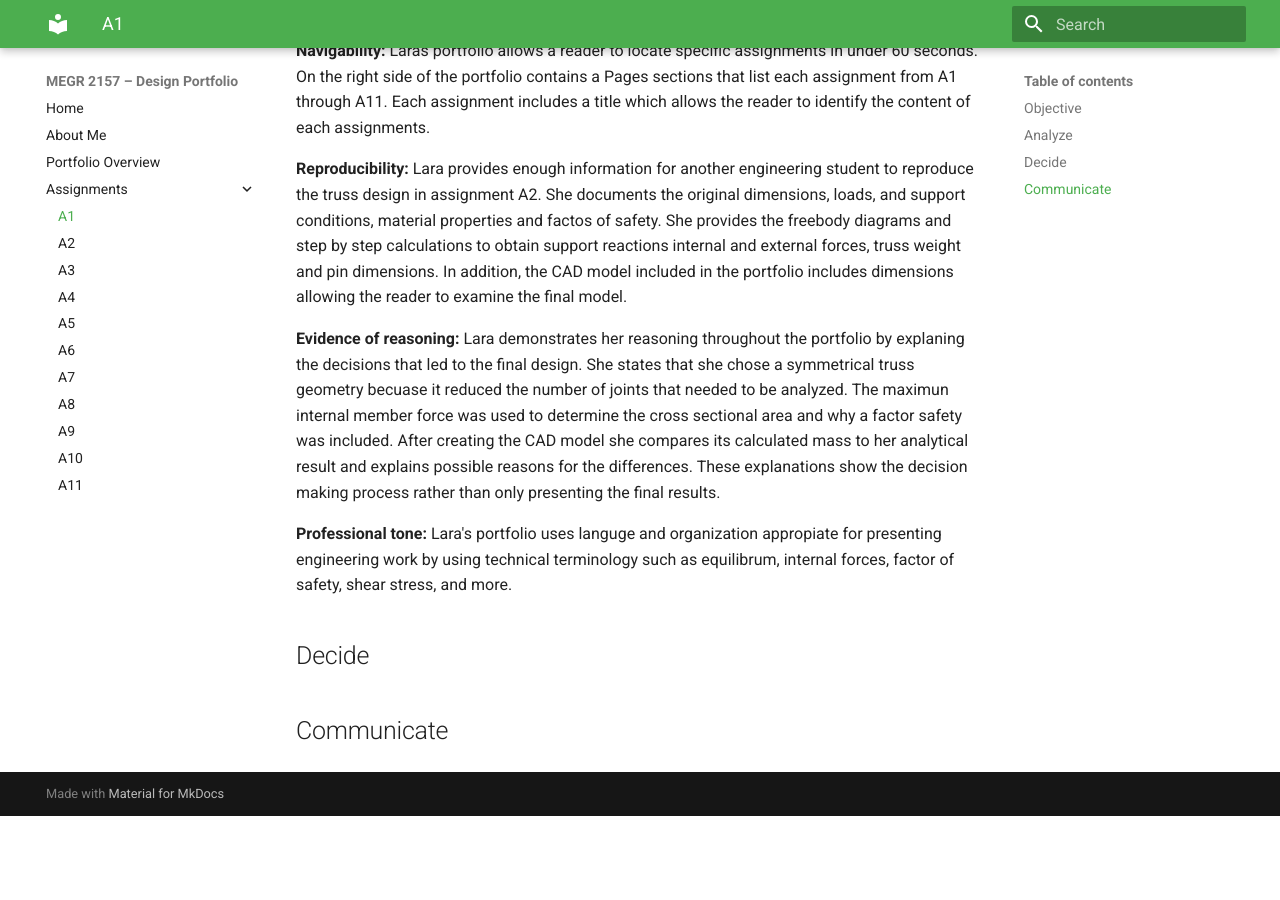
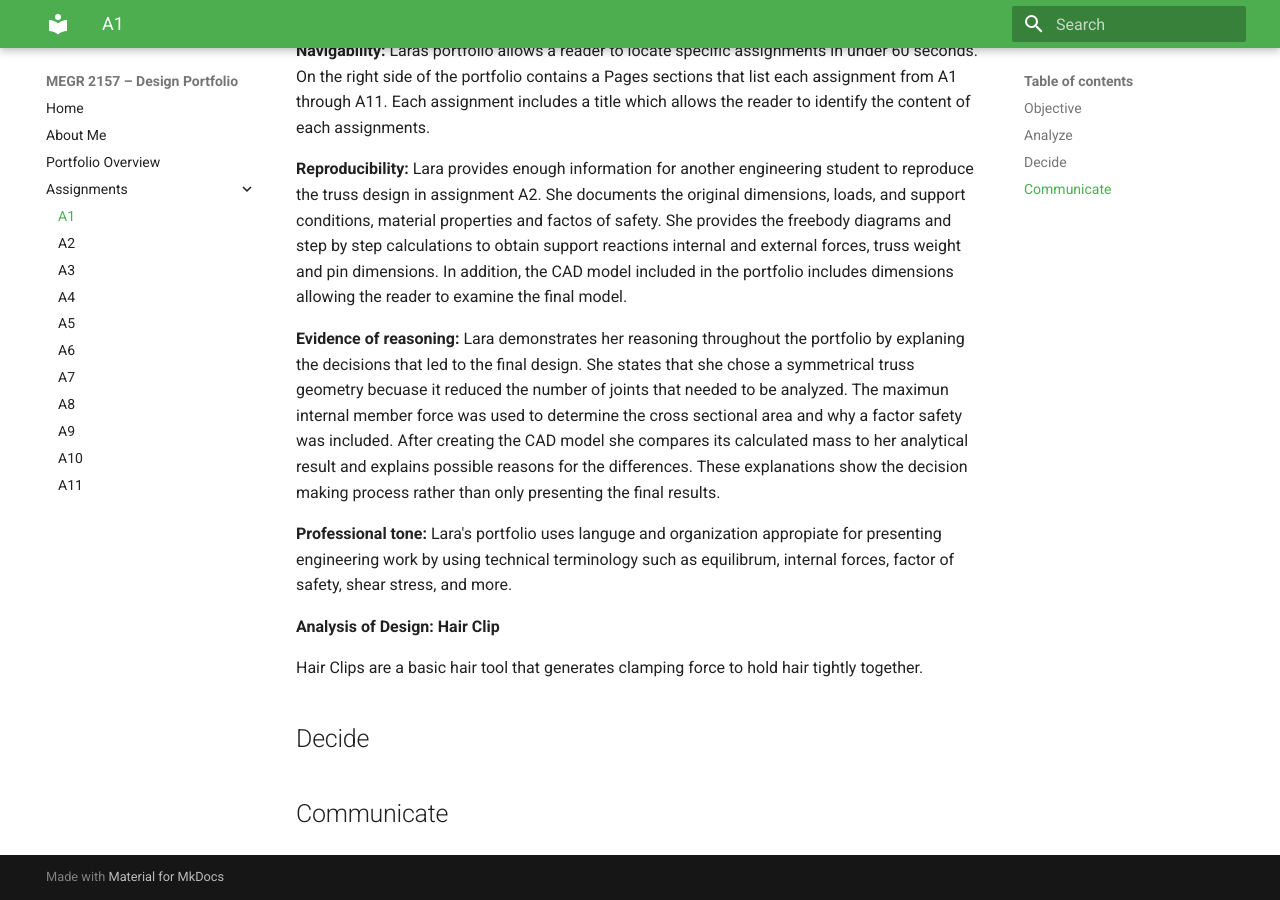
Before and after one commit to IzabellaMontero/megr2157-portfolio, an MkDocs documentation site: the page built from docs/assignments/A01/index.md, in a window 1280 px wide and 900 px high, scrolled down 1173 px. Built offline with MkDocs 1.6.1 and Material for MkDocs 9.7.7, drawn with Linux system fonts in a browser that asks for light colours; before the commit the page ends 1989 px from its top, so only the background shows below that.

Commit message:
Add analysis of design for hair clip
Added analysis section for hair clip design.

```diff
--- a/docs/assignments/A01/index.md
+++ b/docs/assignments/A01/index.md
@@ -33,6 +33,9 @@ Lara demonstrates her reasoning throughout the portfolio by explaning the decisi
 **Professional tone:**
 Lara's portfolio uses languge and organization appropiate for presenting engineering work by using technical terminology such as equilibrum, internal forces, factor of safety, shear stress, and more.
 
+**Analysis of Design: Hair Clip**
+
+Hair Clips are a basic hair tool that generates clamping force to hold hair tightly together.
 
 
 
```
